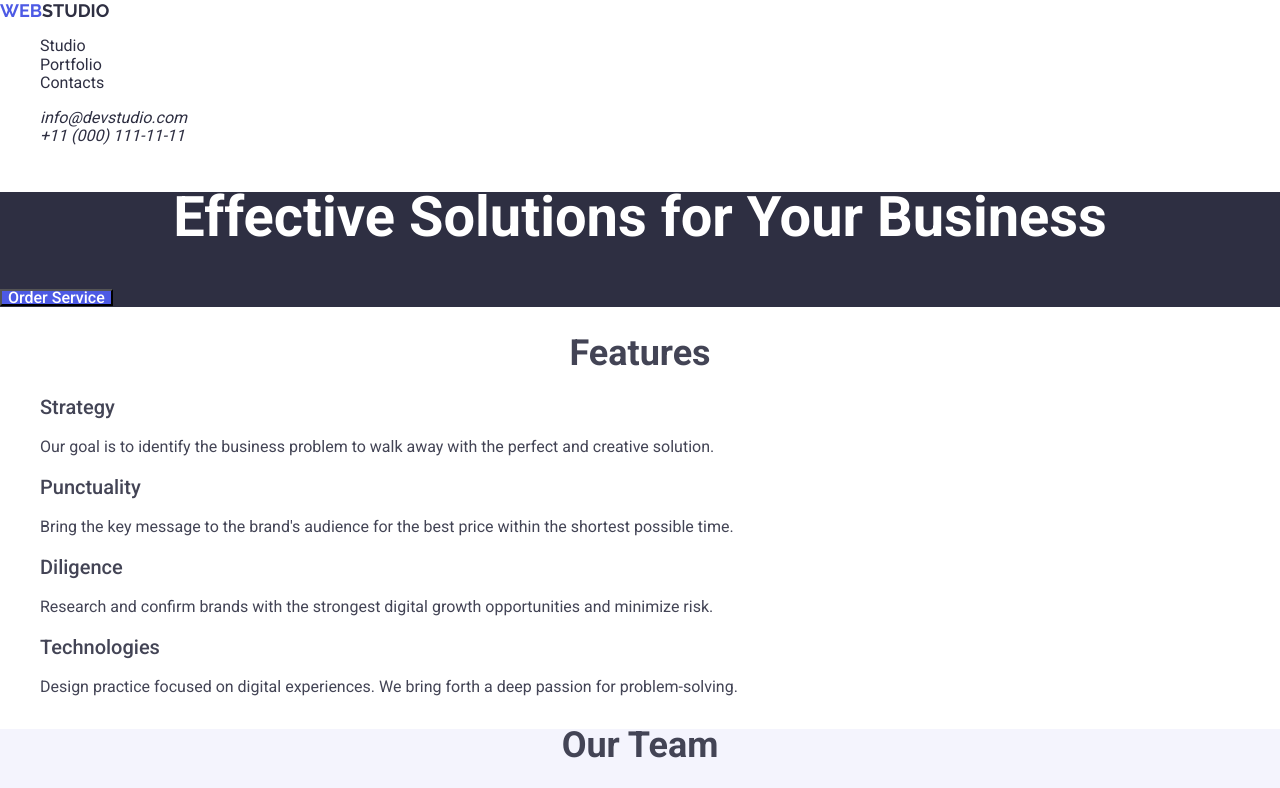
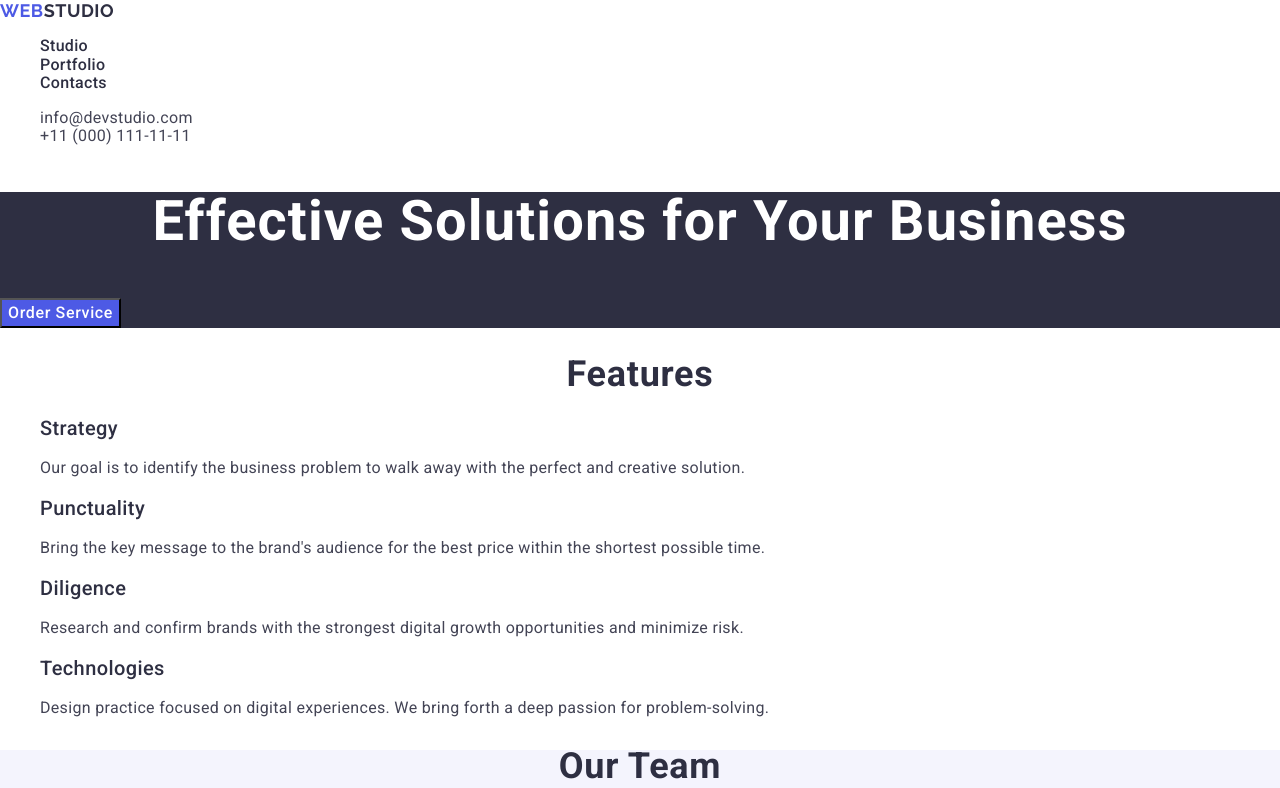
Before and after one commit to ivanna-buhai/goit-markup-hw-02, a plain HTML site: page index.html in a window 1280 px wide. Shown: the top 788 px of the page. Drawn offline with nearby package versions, Linux system fonts and the light colour scheme.

Commit message:
updeted styles

```diff
--- a/css/styles.css
+++ b/css/styles.css
@@ -9,28 +9,58 @@ a {text-decoration: none}
 h2 {font-weight: 700;
     font-size: 36px;
     line-height: 0.9;
-    text-align: center;}
+    letter-spacing: 0.02em;
+    text-align: center;
+color: #2E2F42;}
 
 h3 {font-weight: 500;
     font-size: 20px;
-    line-height: 0.8;}
+    line-height: 0.8;
+letter-spacing: 0.02em;
+color: #2E2F42;
+}
 
-p {font-size: 16px; line-height: 1.5;}
+p {font-weight: 400;
+    font-size: 16px;
+    line-height: 1.5;
+    letter-spacing: 0.02em;
+color: #434455;}
 
+    address {font-style: normal}
+
+.logo {
+    font-family: "Raleway", sans-serif;
+    text-transform: uppercase;
+    font-weight: 700;
+    font-size: 18px;
+    line-height: 1.17;
+    letter-spacing: 0.03em;
+    color: #4D5AE5;}
 
 
 /*header*/
-.logo {font-family: "Raleway", sans-serif;
-    text-transform: uppercase;
-    font-size: 18px;
-    line-height: 1.17;
+
+.header-logo-part {color: #2E2F42}
+
+.nav-link {
+    font-weight: 500;
+    font-size: 16px;
+    line-height: 0.6;
+    letter-spacing: 0.02em;
     color: #2E2F42;
 }
 
-.first-logo-part {color: #4D5AE5;}
+.nav-link:hover, .nav-link:focus {color: #404BBF;}
 
-.nav-link, .address-link {color: #2E2F42;}
+.address-link {
+    font-weight: 400;
+        font-size: 16px;
+        line-height: 0.6;
+        letter-spacing: 0.02em;
+        color: #434455;
+}
 
+.address-link:hover, .address-link:focus {color: #404BBF}
 
 /*section-main*/
 
@@ -39,7 +69,8 @@ p {font-size: 16px; line-height: 1.5;}
 .heading-main {color: #FFFFFF;
 font-weight: 700;
     font-size: 56px;
-    line-height: 0.9;
+    line-height: 1.07;
+    letter-spacing: 0.02em;
     text-align: center;}
 
 .button-main {font-family: inherit;
@@ -47,8 +78,11 @@ font-weight: 700;
     color: #FFFFFF;
     font-weight: 500;
     font-size: 16px;
-    line-height: 0.7;
+    line-height: 1.5;
+    letter-spacing: 0.04em;
     cursor: pointer;}
+
+.button-main:hover, .button-main:focus {background-color: #404BBF;}
 
 
 /*section-team*/
@@ -61,6 +95,6 @@ font-weight: 700;
 
 .footer {background-color: #2E2F42;}
 
-.second-logo-part {color: #F4F4FD;}
+.footer-logo-part {color: #F4F4FD;}
 
 .footer-paragraf {color: #F4F4FD; line-height: 0.7;}
--- a/index.html
+++ b/index.html
@@ -26,9 +26,7 @@
   <body>
     <header class="header">
       <nav class="header-nav">
-        <a class="logo" href="./index.html">
-          <span class="first-logo-part">Web</span>Studio</a
-        >
+        <a class="logo" href="./index.html">Web<Studio class="header-logo-part">Studio</span></a>
 
         <ul class="nav-list">
           <li class="nav-item">
@@ -63,39 +61,39 @@
 
       <!--features-->
       <section>
-        <h2>Features</h2>
+        <h2 class="second-heading">Features</h2>
         <ul>
           <li>
-            <h3>Strategy</h3>
+            <h3 class="third-heading">Strategy</h3>
 
-            <p>
+            <p class="body-text">
               Our goal is to identify the business problem to walk away with the
               perfect and creative solution.
             </p>
           </li>
 
           <li>
-            <h3>Punctuality</h3>
+            <h3 class="third-heading">Punctuality</h3>
 
-            <p>
+            <p class="body-text">
               Bring the key message to the brand's audience for the best price
               within the shortest possible time.
             </p>
           </li>
 
           <li>
-            <h3>Diligence</h3>
+            <h3 class="third-heading">Diligence</h3>
 
-            <p>
+            <p class="body-text">
               Research and confirm brands with the strongest digital growth
               opportunities and minimize risk.
             </p>
           </li>
 
           <li>
-            <h3>Technologies</h3>
+            <h3 class="third-heading">Technologies</h3>
 
-            <p>
+            <p class="body-text">
               Design practice focused on digital experiences. We bring forth a
               deep passion for problem-solving.
             </p>
@@ -105,7 +103,7 @@
 
       <!--team-->
       <section class="section-team">
-        <h2>Our Team</h2>
+        <h2 class="second-heading">Our Team</h2>
 
         <ul class="section-team-list">
           <li class="section-team-item">
@@ -116,9 +114,9 @@
               height="260"
             />
 
-            <h3>Mark Guerrero</h3>
+            <h3 class="third-heading">Mark Guerrero</h3>
 
-            <p>Product Designer</p>
+            <p class="body-text">Product Designer</p>
           </li>
 
           <li class="section-team-item">
@@ -129,9 +127,9 @@
               height="260"
             />
 
-            <h3>Tom Ford</h3>
+            <h3 class="third-heading">Tom Ford</h3>
 
-            <p>Frontend Developer</p>
+            <p class="body-text">Frontend Developer</p>
           </li>
 
           <li class="section-team-item">
@@ -142,9 +140,9 @@
               height="260"
             />
 
-            <h3>Camila Garcia</h3>
+            <h3 class="third-heading">Camila Garcia</h3>
 
-            <p>Marketing</p>
+            <p class="body-text">Marketing</p>
           </li>
 
           <li class="section-team-item">
@@ -155,16 +153,16 @@
               height="260"
             />
 
-            <h3>Daniel Wilson</h3>
+            <h3 class="third-heading">Daniel Wilson</h3>
 
-            <p>UI Designer</p>
+            <p class="body-text">UI Designer</p>
           </li>
         </ul>
       </section>
 
       <!--portfolio-->
       <section>
-        <h2>Our Portfolio</h2>
+        <h2 class="second-heading">Our Portfolio</h2>
 
         <ul>
           <li>
@@ -174,8 +172,8 @@
               width="360"
               height="300"
             />
-            <h3>Banking App</h3>
-            <p>App</p>
+            <h3 class="third-heading">Banking App</h3>
+            <p class="body-text">App</p>
           </li>
 
           <li>
@@ -185,8 +183,8 @@
               width="360"
               height="300"
             />
-            <h3>Cashless Payment</h3>
-            <p>Marketing</p>
+            <h3 class="third-heading">Cashless Payment</h3>
+            <p class="body-text">Marketing</p>
           </li>
 
           <li>
@@ -196,8 +194,8 @@
               width="360"
               height="300"
             />
-            <h3>Meditation App</h3>
-            <p>App</p>
+            <h3 class="third-heading">Meditation App</h3>
+            <p class="body-text">App</p>
           </li>
 
           <li>
@@ -207,7 +205,7 @@
               width="360"
               height="300"
             />
-            <h3>Taxi Service</h3>
+            <h3 class="third-heading">Taxi Service</h3>
             <p>Marketing</p>
           </li>
 
@@ -218,7 +216,7 @@
               width="360"
               height="300"
             />
-            <h3>Screen Illustrations</h3>
+            <h3 class="third-heading">Screen Illustrations</h3>
             <p>Design</p>
           </li>
 
@@ -229,7 +227,7 @@
               width="360"
               height="300"
             />
-            <h3>Online Courses</h3>
+            <h3 class="third-heading">Online Courses</h3>
             <p>Marketing</p>
           </li>
         </ul>
@@ -237,10 +235,7 @@
     </main>
 
     <footer class="footer">
-      <a class="logo" href="./index.html">
-        <span class="first-logo-part">Web</span
-        ><span class="second-logo-part">Studio</span></a
-      >
+      <a class="logo" href="./index.html">Web<Studio class="footer-logo-part">Studio</span></a>
 
       <p class="footer-paragraf">
         Increase the flow of customers and sales for your business with digital
```
